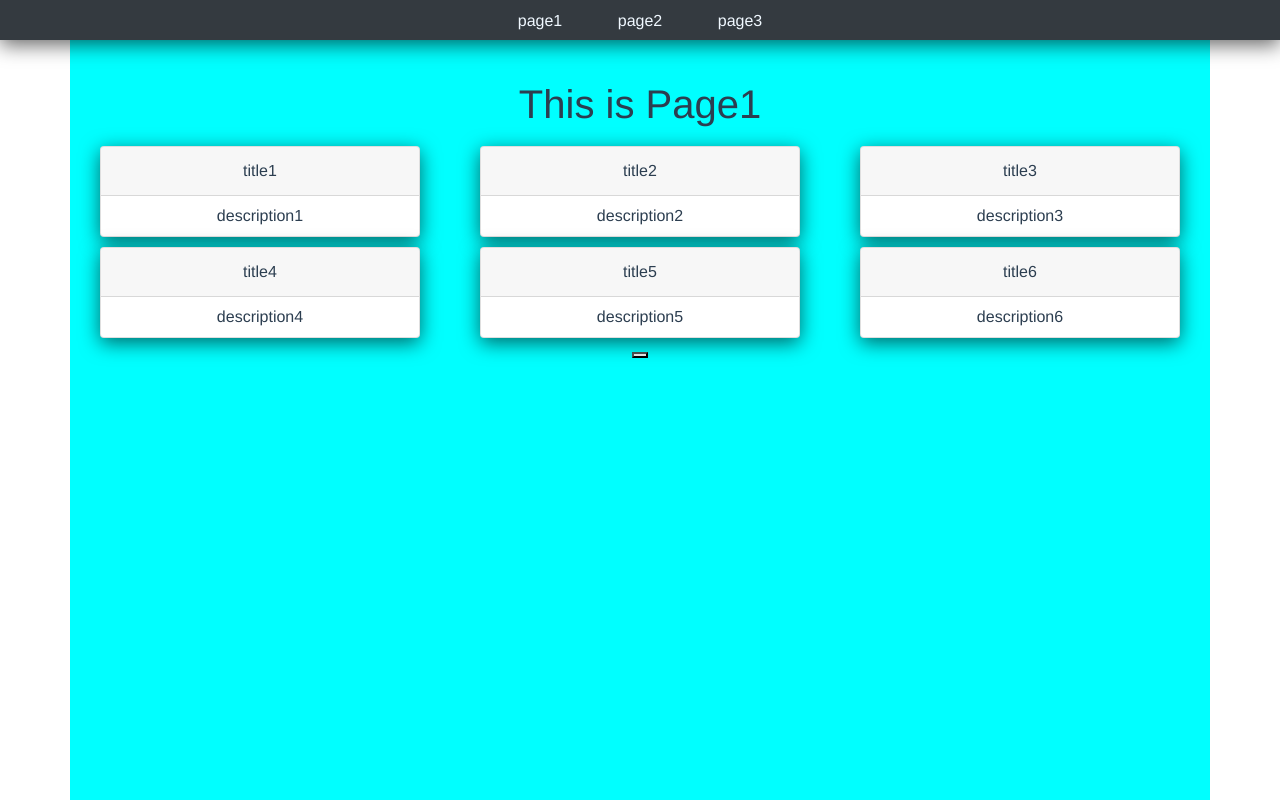
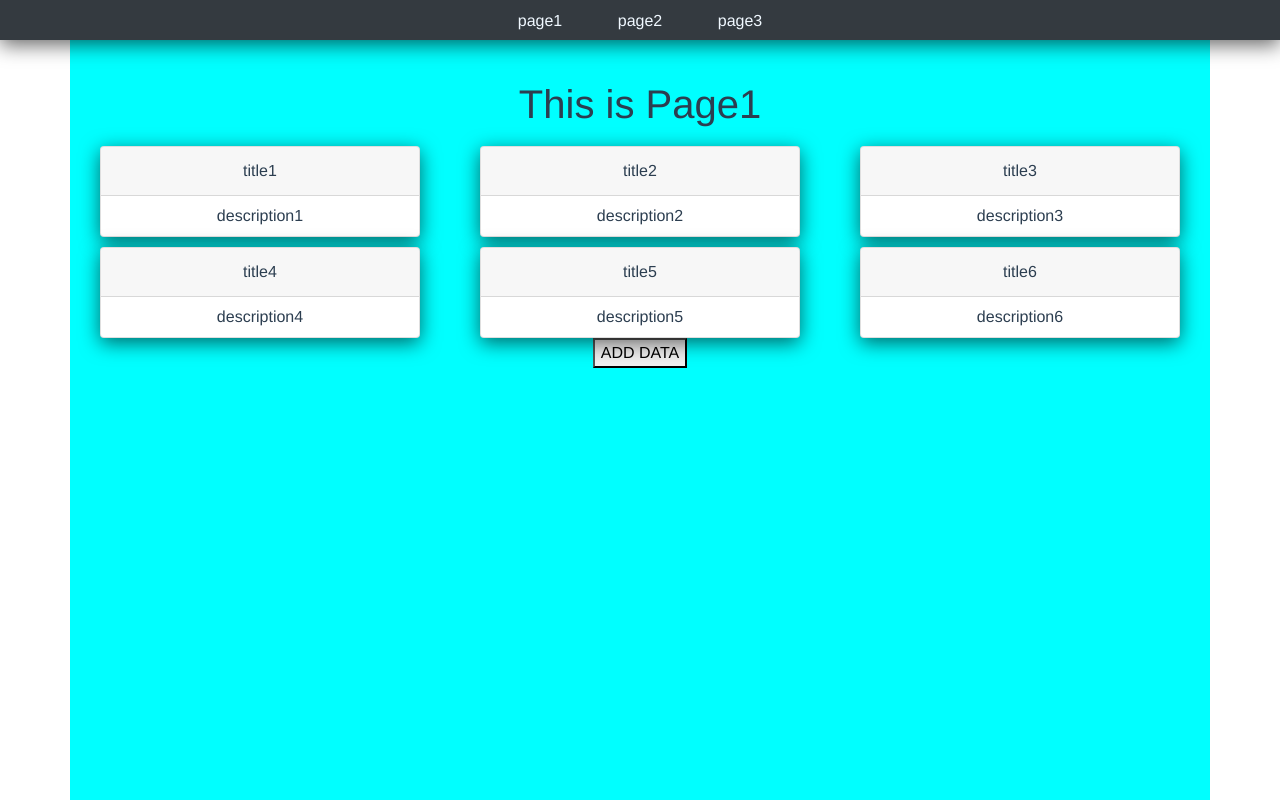
Before and after one commit to nomura-lab/portfolio-template, a Vue app: page / in a window 1280 px wide. Shown: the top 800 px of the page. Built offline with nearby package versions, Linux system fonts and the light colour scheme; no server answers.

Commit message:
refactoring

```diff
--- a/src/views/page1.vue
+++ b/src/views/page1.vue
@@ -10,7 +10,7 @@
         <profile-item v-bind="item" />
       </div>
     </div>
-    <button v-on:click="listenData">{{ members }}</button>
+    <button v-on:click="listenData">ADD DATA</button>
   </div>
 </template>
 
```
